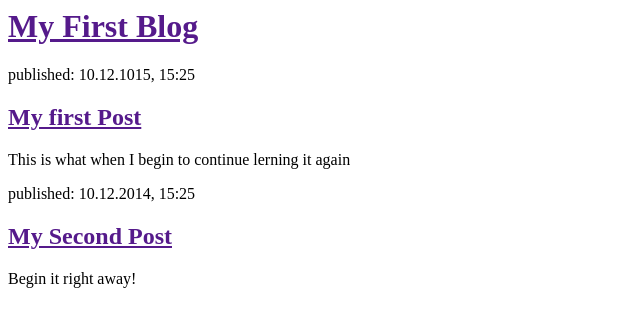
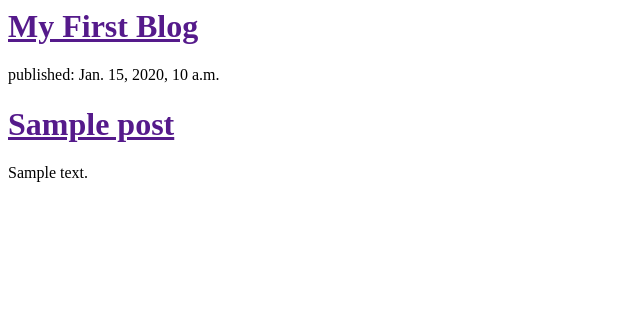
Before and after one commit to s4tya8/myBlog, a Django app: template blog/templates/blog/post_list.html in a window 1280 px wide. Shown: the top 327 px of the page, without its empty margins (0-640 px from the left). Run offline with Django 3.2, Linux system fonts and the light colour scheme; the template is opened without the code that fills it: values that come from a table or form of the project are taken from there, others are empty; tables that the repository leaves empty hold one stand-in row (values such as "Sample post").

Commit message:
Modified templates to display posts from database.

```diff
--- a/blog/templates/blog/post_list.html
+++ b/blog/templates/blog/post_list.html
@@ -6,17 +6,12 @@
 		<div>
 			<h1><a href="">My First Blog</a></h1>
 		</div>
-
-		<div>
-			<p>published: 10.12.1015, 15:25</p>
-			<h2><a href="">My first Post</a></h2>
-			<p>This is what when I begin to continue lerning it again</p>
-		</div>
-
-		<div>
-			<p>published: 10.12.2014, 15:25</p>
-			<h2><a href="">My Second Post</a></h2>
-			<p>Begin it right away!</p>
-		</div>
+		{% for post in posts %}
+			<div>
+				<p>published: {{ post.published_date }}</p>
+				<h1><a href="">{{ post.title }}</a></h1>
+				<p>{{ post.text|linebreaks }}</p>
+			</div>
+		{% endfor %}
 	</body>
 </html>
--- a/blog/views.py
+++ b/blog/views.py
@@ -1,6 +1,9 @@
 from django.shortcuts import render
+from django.utils import timezone
+from .models import Post
 
 # Create your views here.
 
 def post_list(request):
-	return render(request, 'blog/post_list.html', {})
+	posts = Post.objects.filter(published_date__lte=timezone.now()).order_by('published_date')
+	return render(request, 'blog/post_list.html', {'posts':posts})
```
